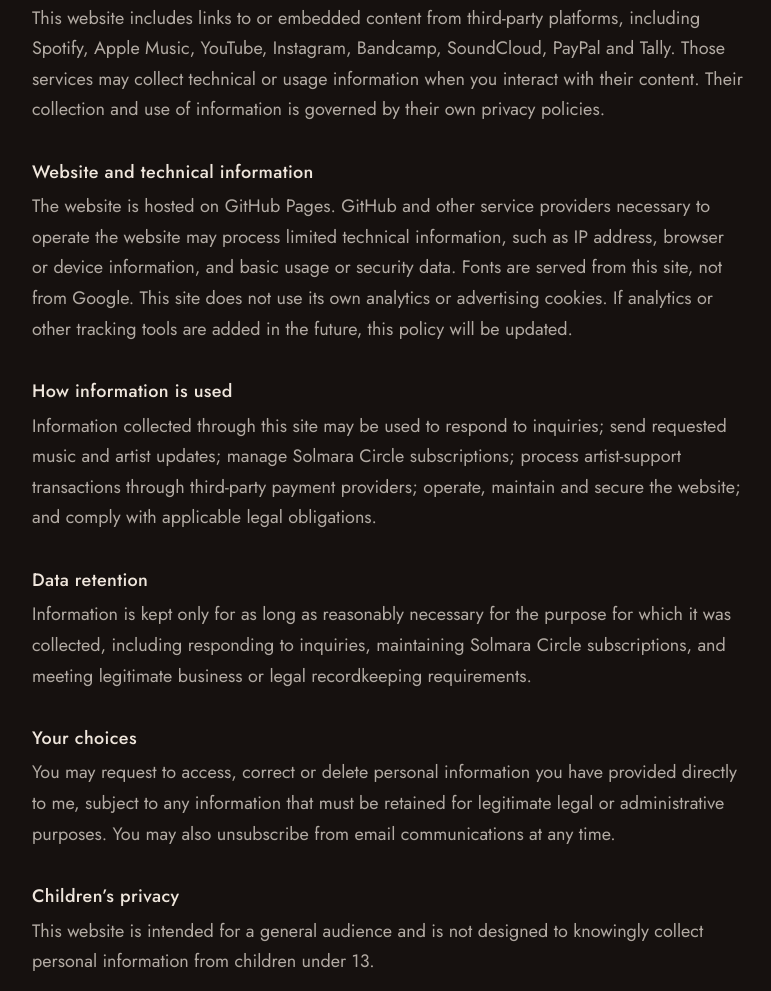
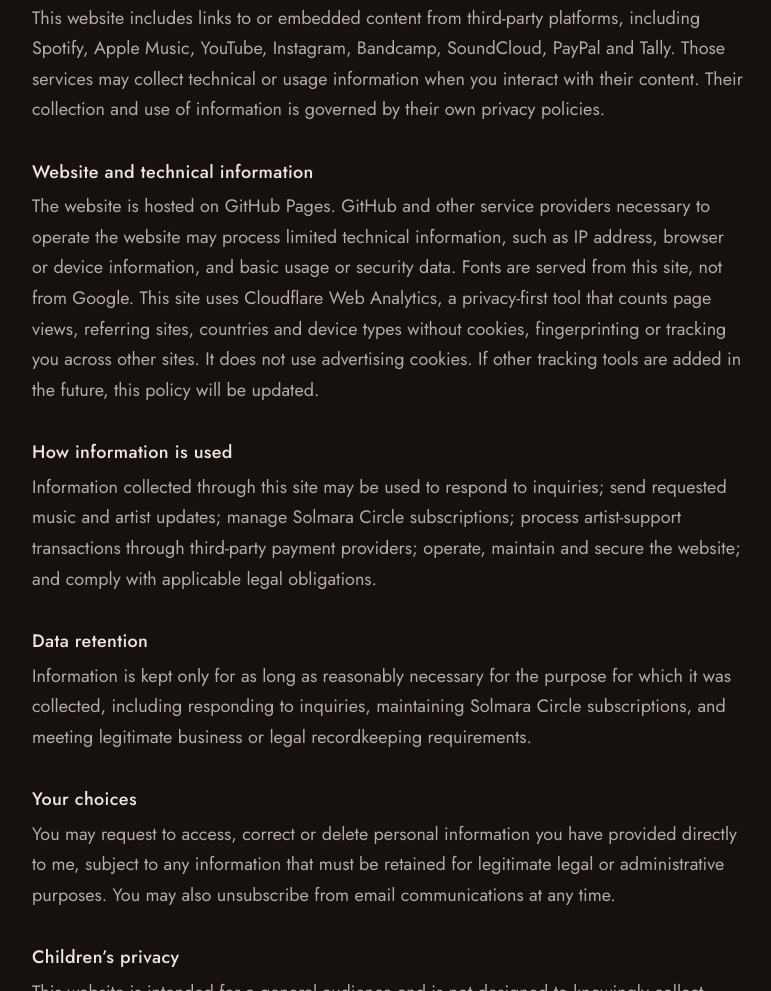
Before and after one commit to katekness/katesolmara.com, a plain HTML site: page privacy/index.html in a window 1280 px wide. Shown: the part 1097-2088 px from the top of the page, without its empty margins (252-1023 px from the left). Drawn offline with Linux system fonts and the light colour scheme.

Commit message:
Add Cloudflare Web Analytics (cookie-free) and update privacy policy
Co-Authored-By: Claude Opus 5.5 <noreply@anthropic.com>
Claude-Session: https://claude.ai/code/session_015FhWw6Rx53vxoBGzbYeoxd

```diff
--- a/privacy/index.html
+++ b/privacy/index.html
@@ -61,7 +61,7 @@
     <p>This website includes links to or embedded content from third-party platforms, including Spotify, Apple Music, YouTube, Instagram, Bandcamp, SoundCloud, PayPal and Tally. Those services may collect technical or usage information when you interact with their content. Their collection and use of information is governed by their own privacy policies.</p>
 
     <h2>Website and technical information</h2>
-    <p>The website is hosted on GitHub Pages. GitHub and other service providers necessary to operate the website may process limited technical information, such as IP address, browser or device information, and basic usage or security data. Fonts are served from this site, not from Google. This site does not use its own analytics or advertising cookies. If analytics or other tracking tools are added in the future, this policy will be updated.</p>
+    <p>The website is hosted on GitHub Pages. GitHub and other service providers necessary to operate the website may process limited technical information, such as IP address, browser or device information, and basic usage or security data. Fonts are served from this site, not from Google. This site uses Cloudflare Web Analytics, a privacy-first tool that counts page views, referring sites, countries and device types without cookies, fingerprinting or tracking you across other sites. It does not use advertising cookies. If other tracking tools are added in the future, this policy will be updated.</p>
 
     <h2>How information is used</h2>
     <p>Information collected through this site may be used to respond to inquiries; send requested music and artist updates; manage Solmara Circle subscriptions; process artist-support transactions through third-party payment providers; operate, maintain and secure the website; and comply with applicable legal obligations.</p>
@@ -99,5 +99,6 @@
 </footer>
 
 <script src="../assets/site.js?v=1793415902" defer></script>
+<!-- Cloudflare Web Analytics --><script defer src="https://static.cloudflareinsights.com/beacon.min.js" data-cf-beacon='{"token": "7d9aa6a9686b418c93f069ccfbeac514"}'></script><!-- End Cloudflare Web Analytics -->
 </body>
 </html>
```
Also changed, not shown: 404.html (+1 -0 lines), circle/index.html (+1 -0 lines), index.html (+1 -0 lines), links/index.html (+1 -0 lines), press-88d32d/index.html (+1 -0 lines), songlog/index.html (+1 -0 lines), streaming/index.html (+1 -0 lines).
